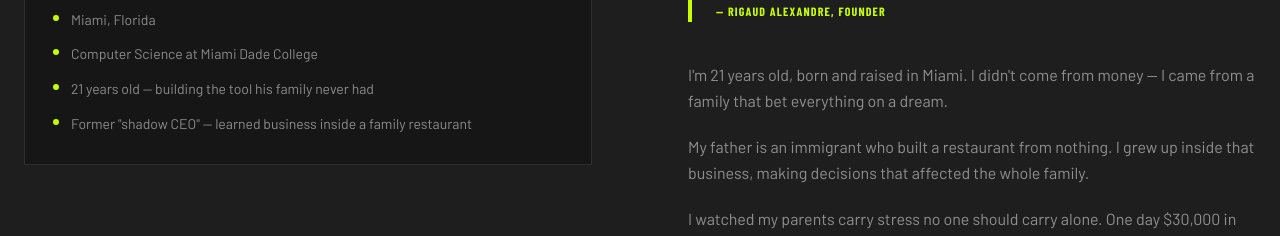
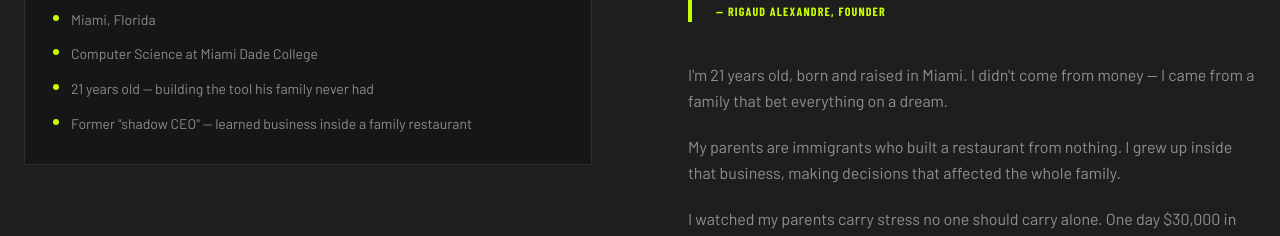
Before and after one commit to Rigaud21/cfox-app, a React (Vite) app: page /about in a window 1280 px wide. Shown: the part 2300-2536 px from the top of the page. Built offline with nearby package versions, Linux system fonts and the light colour scheme; no server answers; a web font is replaced by a local one.

Commit message:
update founder story copy

```diff
--- a/src/pages/About.jsx
+++ b/src/pages/About.jsx
@@ -84,7 +84,7 @@ const founderFacts = [
 
 const storyParagraphs = [
   "I'm 21 years old, born and raised in Miami. I didn't come from money — I came from a family that bet everything on a dream.",
-  "My father is an immigrant who built a restaurant from nothing. I grew up inside that business, making decisions that affected the whole family.",
+  "My parents are immigrants who built a restaurant from nothing. I grew up inside that business, making decisions that affected the whole family.",
   "I watched my parents carry stress no one should carry alone. One day $30,000 in the account. Next morning, under $5,000. No warning, no system, no one to call — just survival mode.",
   "That experience didn't break me — it built me. I started learning everything about business finance. Structuring accounts, credit unions, separating income from expenses, thinking ahead. Essentially becoming the CFO the family never had — at 19, with no formal training.",
   "Then it hit me: millions of families are going through exactly this right now — and they don't have anyone to help them either.",
```
